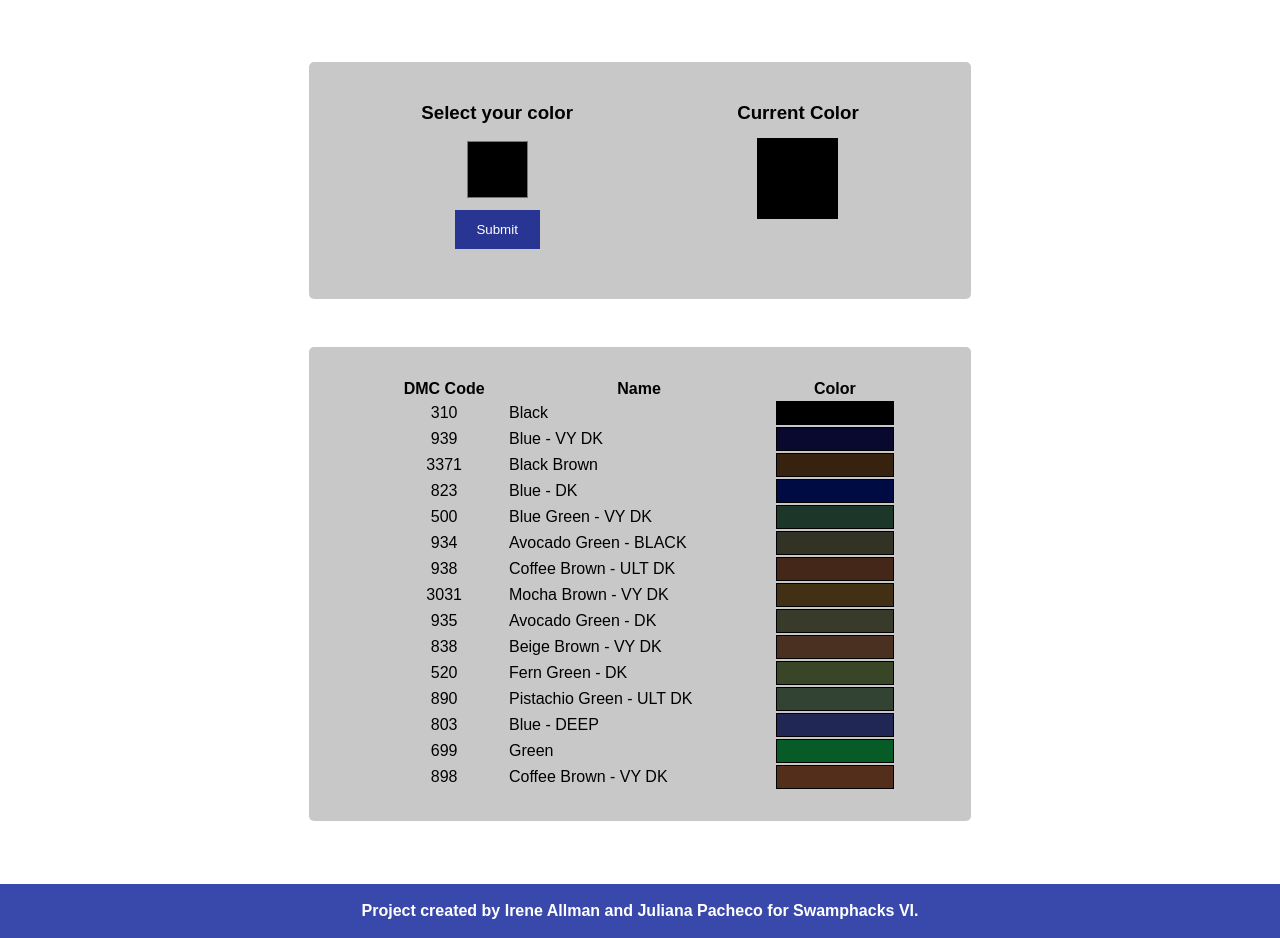
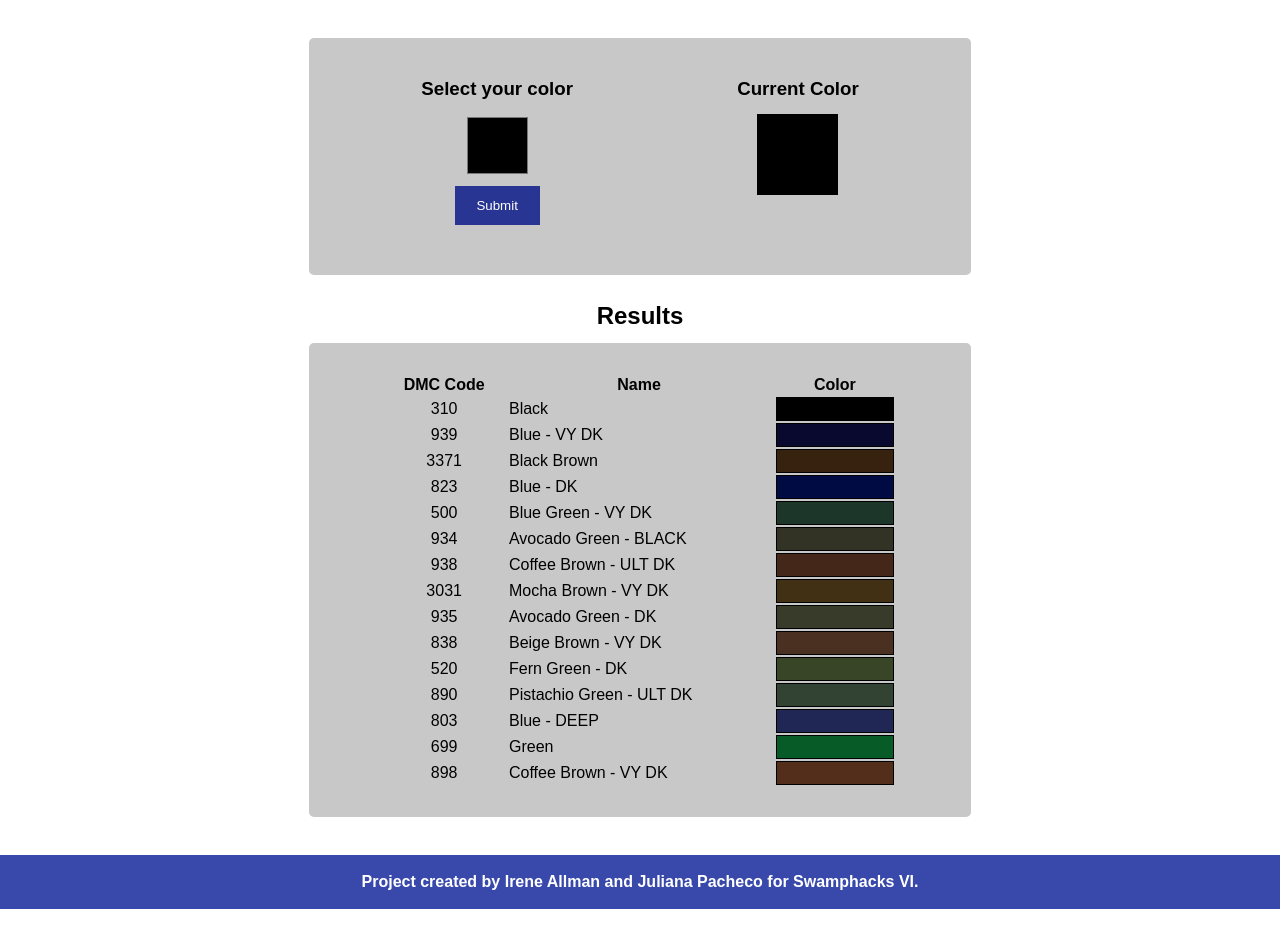
Before and after one commit to irene4/swamphacks20, a Flask app: page / in a window 1280 px wide. Shown: the part 73-1011 px from the top of the page. After the commit the page ends 982 px from the top, so only its background shows below. Run offline with Flask 2, Linux system fonts and the light colour scheme.

Commit message:
Added Result heading for clarity

```diff
--- a/flaskr/static/style.css
+++ b/flaskr/static/style.css
@@ -27,7 +27,7 @@ div.section {
   border-radius: 5px;
   width: 50%;
   padding: 30px;
-  margin: 2% auto;
+  margin: 0;
   display: inline-block;
 }
 
--- a/flaskr/templates/home.html
+++ b/flaskr/templates/home.html
@@ -30,6 +30,7 @@
     </div>
   </div>
 
+  <h2 style="margin-block-start: 1.107em; margin-block-end: 0.553em">Results</h2>
   <div class="section">
   {% if results %}
     <table>
```
